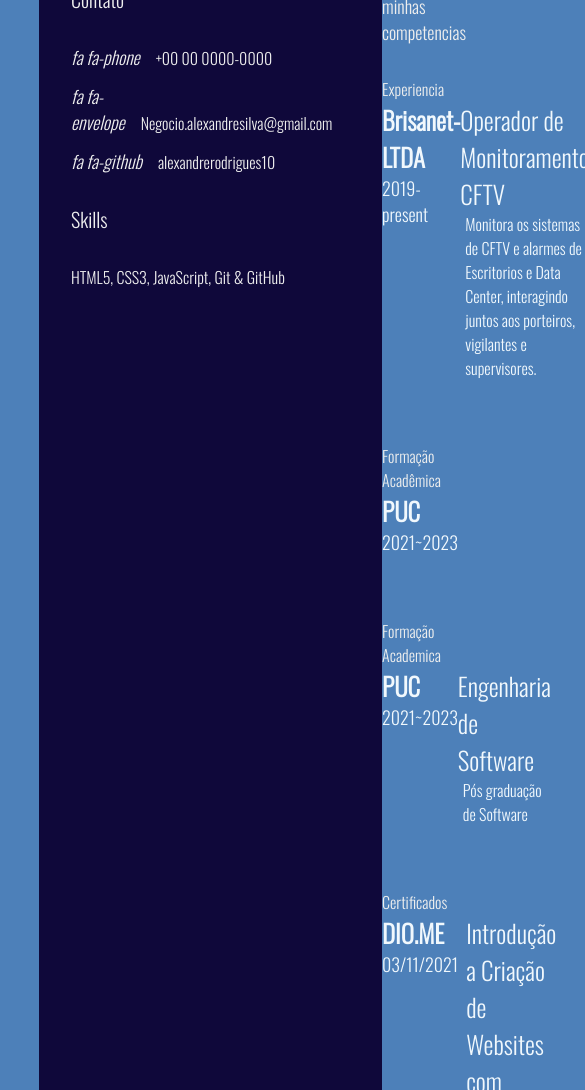
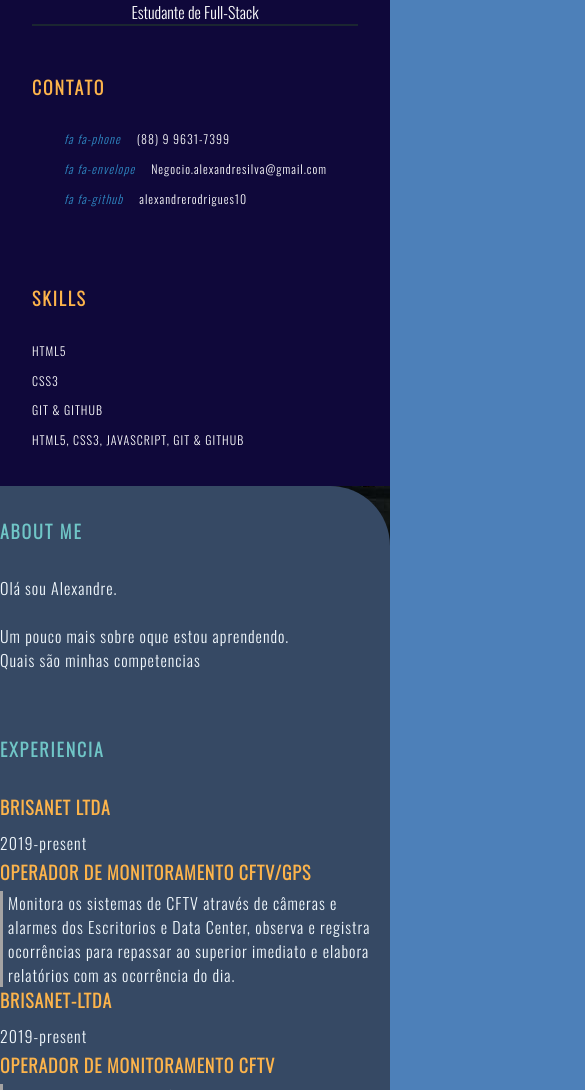
Before and after one commit to alexandre-rcode/jornada-dev.alexandresilvacode.github.io, a plain HTML site: page index.html in a window 390 px wide. Shown: the part 425-1515 px from the top of the page, 585 px wide, since content can reach past the window. Drawn offline with nearby package versions, Linux system fonts and the light colour scheme.

Commit message:
Feat add font icon (#8)
* Adicionando font-icones

* Adicionando img-fundo e algumas alteraçoes index.html estyle.css

```diff
--- a/index.html
+++ b/index.html
@@ -23,13 +23,13 @@
             <section class="left-section-contents">
                 <div class="profile">
                     <img class="profile-image" src="img/img.profile.jpg" alt="profile image">
-                    <p class="name">Alexandre</p>
+                    <p class="name">Alexandre Silva</p>
                     <p class="estudante">Estudante de Full-Stack</p>
                 </div>
                 <div class="contact-info">
                     <p class="left-title">Contato</p>
                     <ul>
-                        <li><i class="">fa fa-phone</i>+00 00 0000-0000</li>
+                        <li><i class="">fa fa-phone</i>(88) 9 9631-7399</li>
                         <li><i class="">fa fa-envelope</i>Negocio.alexandresilva@gmail.com</li>
                         <li><i class="">fa fa-github</i>alexandrerodrigues10</li>
                     </ul><br>
@@ -37,6 +37,9 @@
                 <div class="skills">
                     <p class="left-title">Skills</p>
                     <ul>
+                        <li><p>HTML5</p></li>
+                        <li><p>CSS3</p></li>
+                        <li><p>Git & GitHub</p></li>
                         <li><p>HTML5, CSS3, JavaScript, Git & GitHub</p></li>
                     </ul>
                 </div>
@@ -57,6 +60,12 @@
 
                 <div class="experience-contents">
                         <div class="exp-left">
+                            <p class="exp-company-name">Brisanet LTDA</p>
+                            <p class="exp-time-period">2019-present</p>
+                        </div>
+                        <div class="exp-right">
+                            <p class="exp-position">Operador de Monitoramento CFTV/GPS</p>
+                            <p class="exp-desc">Monitora os sistemas de CFTV através de câmeras e alarmes dos Escritorios e Data Center, observa e registra ocorrências para repassar ao superior imediato e elabora relatórios com as ocorrência do dia.</p>
                             <p class="exp-company-name">Brisanet-LTDA</p>
                             <p class="exp-time-period">2019-present</p>
                         </div>
--- a/style.css
+++ b/style.css
@@ -8,6 +8,17 @@
     font-family: 'Bebas Neue', cursive;
     font-family: 'Libre Baskerville', serif;
     font-family: 'Oswald', sans-serif;
+    background-position: center center;
+    background-repeat: no-repeat;
+    background-size: cover;
+}
+body{
+    height: 100vh;
+    background-color: rgb(0, 0, 0);
+    background:url(img/Fundo01.jpg);
+
+
+
 }
 body{
     background-color: rgba(49, 108, 175, 0.863);
@@ -16,7 +27,7 @@ body{
 .resume-contents{
     min-height: 100vh;
     width: 80%;
-    margin: 2rem auto;
+    margin: 4rem auto;
     display: grid;
     grid-template-columns: repeat(7, 1fr);
 }
@@ -24,13 +35,18 @@ body{
 .left-section{
     grid-column: span 2;
     height: 100%;
+    background-color: #0f083a7c;
     background-color: #0f083a;
 }
 
 .right-section{
     grid-column: span 5;
     height: 100%;
+
+    background-color: #36496475;
+
     background-color: #364964;
+
     border-radius: 0px 60px 0px 0px;
 }
 
@@ -38,34 +54,57 @@ body{
     padding: 2rem 2rem;
 }
 
-.profile{
+.profile {
     width: 100%;
-    border-radius: 100%;
+    border-bottom: 2px solid #1B2631;
+}
+
+.estudante{
+    text-align: center;
+    color: white;
 }
 
 .profile .profile-image {
     width: 100%;
-    border-radius: 100%;
+    border-radius: 50%;
+    border: 8px solid #1B2631;
 }
 
 .name {
+
+    color: #FDB44B;
+    font-size: 30px;
+
     color: #D6DBDF;
     font-size: 25px;
+
     letter-spacing: 2px;
     text-transform: uppercase;
+    text-align: center;
+    font-weight: bold;
+    padding: 1rem 0;
 }
 
 .profession {
-    color: #eeeeee;
+    color: #FDB44B;
     font-size: 20px;
     text-transform: uppercase;
     text-align: center;
+    letter-spacing: 2px;
+    font-weight: bold;
+    padding-bottom: 1rem;
 }
 
 /* .contact-info { border-bottom: 2px solid #1B2631; } */
 .left-title {
-    color: #eeeeee;
+    color: #FDB44B;
     font-size: 20px;
+    letter-spacing: 2px;
+    text-transform: uppercase;
+    font-weight: bold;
+    display: flex;
+    align-items: center;
+    padding-top: 3rem;
 }
 
 .estudante{
@@ -74,19 +113,24 @@ body{
 
 .contact-info ul {
     padding-top: 1.5rem;
+    padding-left: 2rem;
 }
 
 .contact-info ul li,
 .references ul li {
     padding: .4rem 0;
-    color: #eeeeee;
+    display: flex;
+    align-items: center;
+    color: #fdfdfd;
+    letter-spacing: 1px;
+    font-size: 18px;
 }
 
 .contact-info ul li i,
 .references ul li i {
     padding-right: 1rem;
     font-size: 18px;
-    color: #eeeeee;
+    color: #2E86C1;
 }
 
 .skills ul {
@@ -94,15 +138,46 @@ body{
 }
 .skills ul li p {
     padding: .4rem 0;
-    color: #eeeeee;
+    color: #ffffff;
+    font-size: 18px;
+    letter-spacing: 1px;
+    display: flex;
+    align-items: center;
+    text-transform: uppercase;
 }
+
+.referance-name {
+    padding-top: 1.5rem;
+    padding-bottom: .4rem;
+    font-size: 18px;
+    color: #F9E79F;
+    letter-spacing: 1px;
+    text-transform: uppercase;
+}
+
+.referance-profession {
+    font-size: 16px;
+    color: #d6dbdfaf;
+    letter-spacing: 1px;
+    /* text-transform: uppercase; */
+    padding-bottom: .4rem;
+}
+
 
 .right-section-contents {
     padding: 2rem 2rem;
 }
 
 .right-title {
-    color: #eeeeee;
+    color: #70C6C7;
+    font-size: 40px;
+    letter-spacing: 2px;
+    text-transform: uppercase;
+    font-weight: bold;
+    display: flex;
+    align-items: center;
+    padding: 2rem 0;
+    position: relative;
 }
 
 .gap {
@@ -110,7 +185,9 @@ body{
 }
 .about-me-contents {
     font-size: 18px;
-    color: #eeeeee;
+    letter-spacing: 1px;
+    line-height: 2rem;
+    color: #F1F8FD;
 }
 
 .experience-contents,
@@ -127,23 +204,124 @@ body{
 .awards-company-name {
     font-size: 25px;
     font-weight: bold;
+    text-transform: uppercase;
+    letter-spacing: 1px;
+    color: #FDB44B;
+    padding-bottom: .4rem;
 }
 
 .exp-time-period,
 .educationp-time-period,
 .awards-time-period {
     font-size: 18px;
+    letter-spacing: 1px;
+    line-height: 2rem;
 }
 
 .exp-position,
 .education-subject,
 .awards-name {
     font-size: 25px;
+    font-weight: bold;
+    text-transform: uppercase;
+    letter-spacing: 1px;
+    color: #FDB44B;
+    padding-bottom: .4rem;
 }
 
 .exp-desc,
 .education-desc,
 .awards-desc {
     font-size: 16px;
+    letter-spacing: 1px;
+    line-height: 1.5rem;
+    border-left: 3px solid #a5a3a3;
     padding-left: 5px;
 }
+
+/* Media queries */
+@media screen and (max-width:780px) {
+    .experience-contents,
+    .education-contents,
+    .awards-contents {
+        grid-template-columns: repeat(1, 1fr);
+    }
+}
+
+@media screen and (max-width:780px) {
+    .left-section {
+        grid-column: span 3;
+    }
+
+    .right-section {
+        grid-column: span 4;
+    }
+
+}
+
+@media screen and (max-width:1200px) {
+    .resume-contents {
+        grid-template-columns: repeat(1, 1fr);
+    }
+}
+
+@media screen and (max-width:390px) {
+    .resume-contents {
+        width: 100%;
+        margin: 0 auto;
+    }
+
+    .name {
+        font-size: 20px;
+    }
+
+    .profession {
+        font-size: 18px;
+    }
+
+    .left-title {
+        font-size: 18px;
+    }
+
+    .right-title {
+        font-size: 18px;
+    }
+
+    .contact-info ul li,
+    .references ul li {
+        font-size: 12px;
+    }
+
+    .contact-info ul li i,
+    .references ul li i {
+        /* padding-right: 1rem; */
+        font-size: 12px;
+    }
+
+    .skills ul li p {
+        font-size: 12px;
+    }
+
+    .about-me-contents {
+        font-size: 16px;
+        line-height: 1.5rem;
+    }
+
+    .exp-company-name,
+    .education-school-name,
+    .awards-company-name {
+        font-size: 18px;
+    }
+
+    .exp-time-period,
+    .educationp-time-period,
+    .awards-time-period {
+        font-size: 16px;
+    }
+
+    .exp-position,
+    .education-subject,
+    .awards-name {
+        font-size: 18px;
+    }
+}
```
Also changed, not shown: img/Fundo01.jpg (added).
